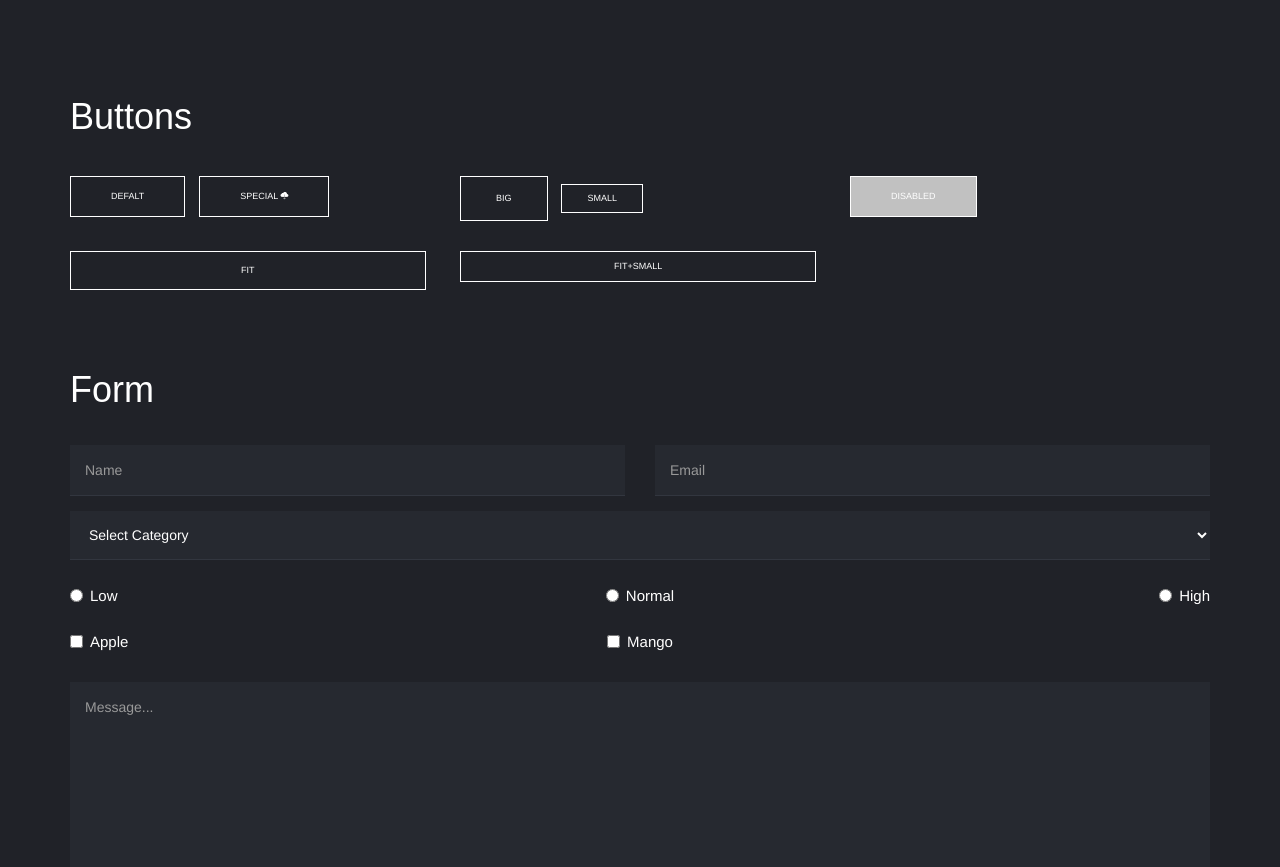
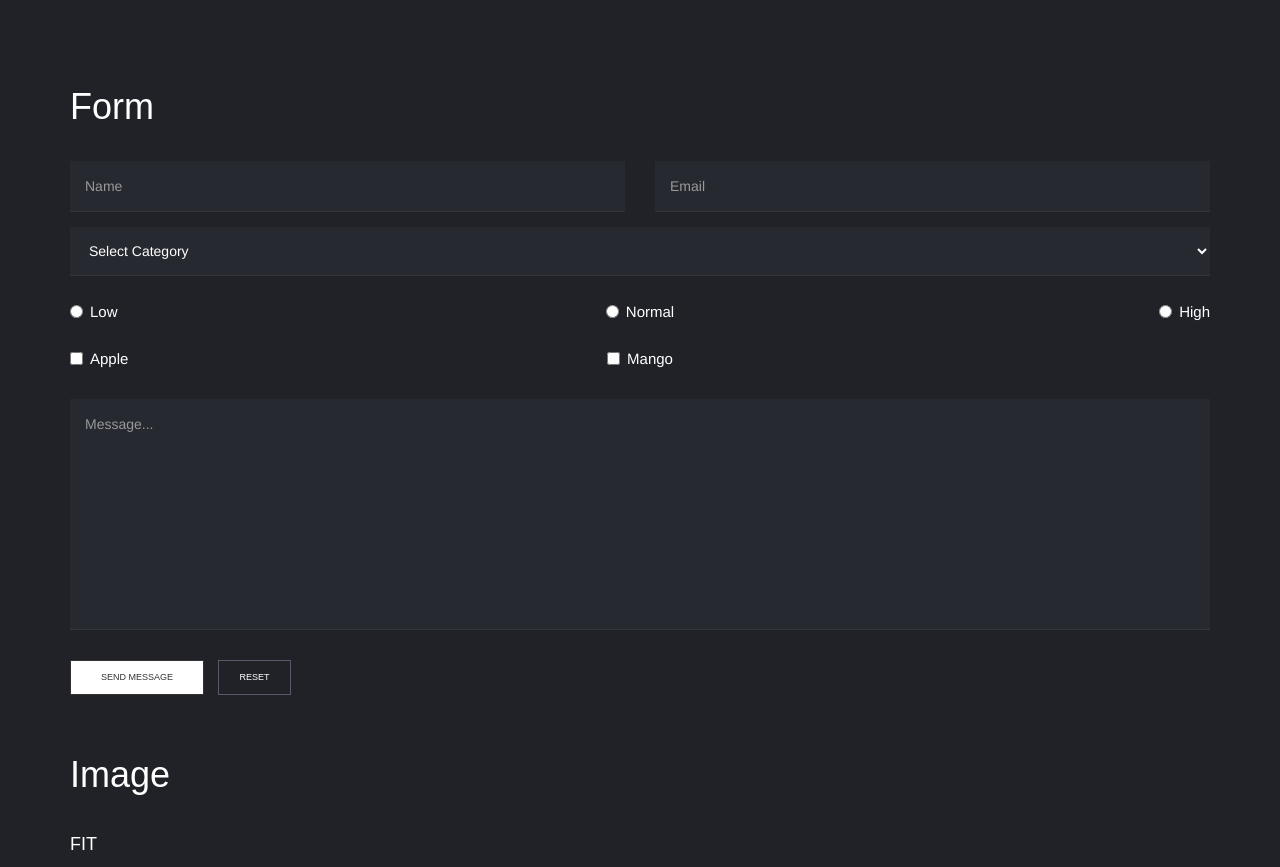
Before and after one commit to rsumler0479/MAS, a plain HTML site: page elements.html in a window 1280 px wide. Shown: the part 2588-3455 px from the top of the page. Drawn offline with Linux system fonts and the light colour scheme; a script that the page names is missing; files whose address does not match are found by name.

Commit message:
Update elements.html

```diff
--- a/elements.html
+++ b/elements.html
@@ -265,42 +265,7 @@
 
 		</section>
 
-		<section class="button">
-			<div class="container">
-			<h1>Buttons</h1>
-				<section>
-					<div class="row">
-						<div class="col-md-12">
-							<div class="row">
-								<div class="col-md-4">
-									<a href="#" type="button" class="btn btn-tobais btn-defalt hover-off">DEFALT</a>
-						  			<a href="#" type="button" class="btn btn-tobais btn-special">SPECIAL <span class="ion-ios-cloud-download" aria-hidden="true"></span></a>
-								</div>
-								<div class="col-md-4">
-									<a href="#" type="button" class="btn btn-tobais btn-big hover-off">BIG</a>
-							 		<a href="#" type="button" class="btn btn-tobais btn-small hover-off">SMALL</a>
-								</div>
-								<div class="col-md-4">
-									<button type="button" class="btn-tobais btn-disabled" disabled>DISABLED</button>
-								</div>
-							</div>
-						</div>
-					</div>
-					<div class="row">
-						<div class="col-md-12">
-							<div class="row">
-								<div class="col-md-4">
-									<a href="#" type="button" class="btn btn-tobais btn-fit hover-off">FIT</a>
-								</div>
-								<div class="col-md-4">
-									<a href="#" type="button" class="btn btn-tobais btn-fit-small hover-off">FIT+SMALL</a>
-								</div>
-							</div>
-						</div>
-					</div>
-				</section>
-			</div>
-		</section>
+
 
 		<section class="contact-form">
 			<div class="container">
```
